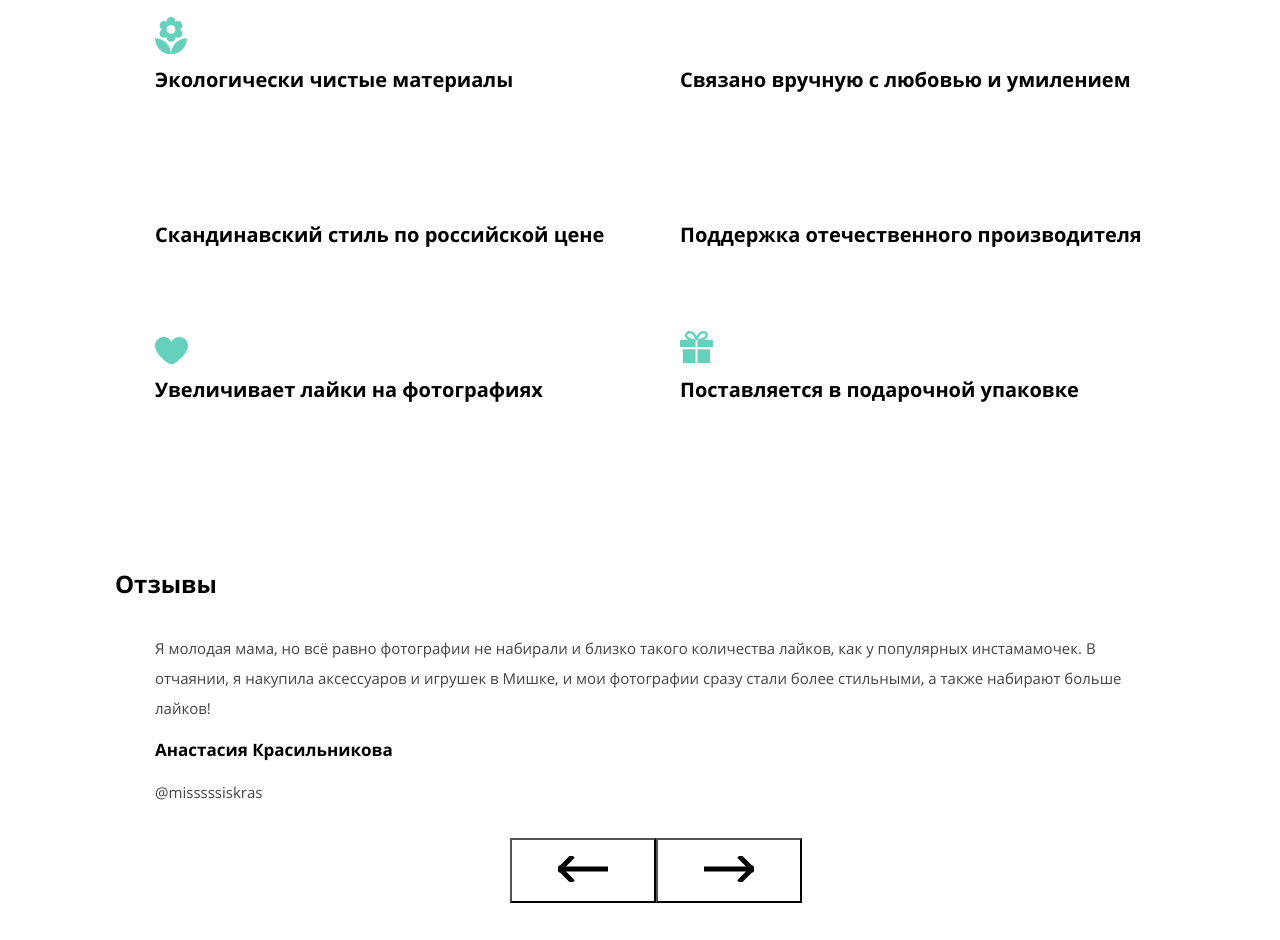
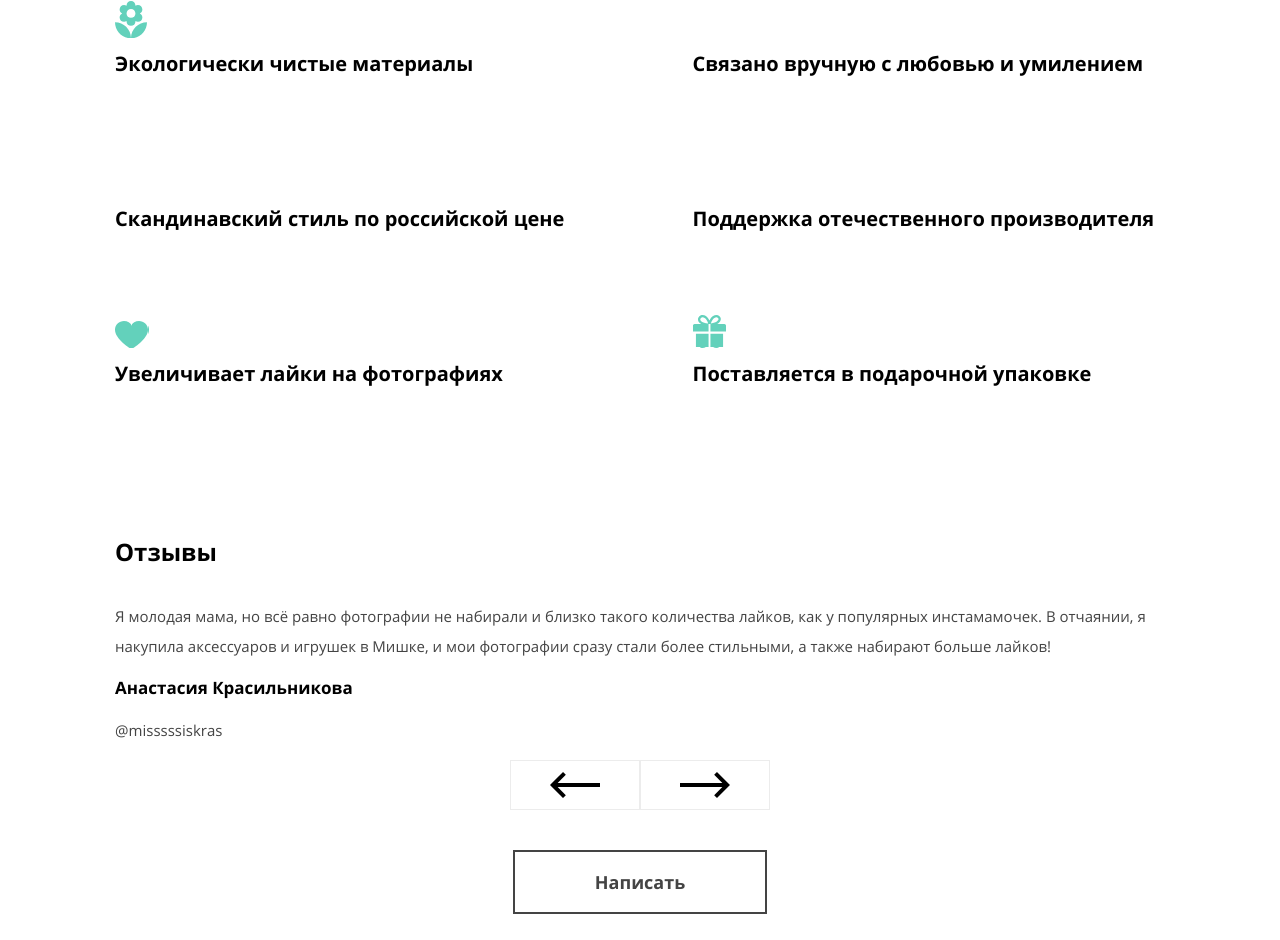
Before and after one commit to IPtrv/989055-mishka-17, a website: page source/index.html in a window 1280 px wide. Shown: the part 1838-2778 px from the top of the page. Drawn offline with nearby package versions, Linux system fonts and the light colour scheme; files that its build step writes are made by us from their sources; files whose address does not match are found by name.

Commit message:
Внёс правки в отзывы и преимущества

```diff
--- a/source/index.html
+++ b/source/index.html
@@ -49,8 +49,8 @@
             </div>
         </div>
       </section>
-      <div class="container">
-        <section class="week-product">
+      <section class="week-product">
+        <div class="container">
           <header class="week-product__header">
             <h2>Вязаные корзинки</h2>
             <div>Товар недели</div>
@@ -88,8 +88,8 @@
               <a href="#" class="btn">Заказать</a>
             </div>
           </div>
-        </section>
-      </div>
+        </div>
+      </section>
       <section class="advantages">
         <div class="container">
           <h2 >Коротко о нас</h2>
@@ -130,20 +130,14 @@
             </blockquote>
           </div>
           <div class="reviews__toggles">
-            <button class="reviews__prev" type="button">
-              <svg>
-                <line x1="0" y1="50%" x2="50" y2="50%" stroke="#000000" stroke-width="5"/>
-                <line x1="0" y1="15" x2="15" y2="0" stroke="#000000" stroke-width="5"/>
-                <line x1="0" y1="11" x2="15" y2="26" stroke="#000000" stroke-width="5"/>
-              </svg>
-            </button>
-            <button class="reviews__next" type="button">
-              <svg>
-                <line x1="0" y1="50%" x2="50" y2="50%" stroke="#000000" stroke-width="5"/>
-                <line x1="50" y1="15" x2="35" y2="0" stroke="#000000" stroke-width="5"/>
-                <line x1="50" y1="11" x2="35" y2="26" stroke="#000000" stroke-width="5"/>
-              </svg>
-            </button>
+            <div class="reviews__prev">
+              <button type="button">
+              </button>
+            </div>
+            <div class="reviews__next">
+              <button type="button">
+              </button>
+            </div>
           </div>
         </div>
         <div class="reviews__btn">
--- a/source/less/blocks/advantages.less
+++ b/source/less/blocks/advantages.less
@@ -10,6 +10,7 @@
 }
 
 .advantages__list {
+  .offset(0; 0);
   list-style: none;
 }
 
@@ -49,7 +50,10 @@
 }
 
 .advantages__item--heart::after {
-  .pseudo();
+  content: "";
+  position: absolute;
+  left: 0;
+  bottom: 30px;
   margin-bottom: 20px;
   .size(34px; 27px);
 
@@ -57,7 +61,10 @@
 }
 
 .advantages__item--ball::after {
-  .pseudo();
+  content: "";
+  position: absolute;
+  left: 0;
+  bottom: 30px;
   margin-bottom: 20px;
   .size(35px; 35px);
 
@@ -65,7 +72,10 @@
 }
 
 .advantages__item--rocket::after {
-  .pseudo();
+  content: "";
+  position: absolute;
+  left: 0;
+  bottom: 30px;
   margin-bottom: 20px;
   .size(55px; 23px);
 
@@ -73,7 +83,10 @@
 }
 
 .advantages__item--gift::after {
-  .pseudo();
+  content: "";
+  position: absolute;
+  left: 0;
+  bottom: 30px;
   margin-bottom: 20px;
   .size(33px; 33px);
 
@@ -90,10 +103,10 @@
   .advantages__wrap {
     display: flex;
     justify-content: space-between;
+  }
 
-    ul {
-      width: 50%;
-    }
+  .advantages__list {
+    width: 45%;
   }
 
   .advantages__item {
--- a/source/less/blocks/reviews.less
+++ b/source/less/blocks/reviews.less
@@ -1,4 +1,5 @@
 .reviews__item {
+  .offset(0; 0);
   display: flex;
   flex-direction: column;
   justify-content: space-between;
@@ -32,22 +33,40 @@
   justify-content: space-between;
 
   width: 260px;
+  height: 50px;
+}
 
-  svg {
-    margin: 15px 40px;
-    width: 50px;
-    height: 26px;
+.reviews__prev {
+  width: 50%;
+
+  border: 1px solid #ececec;
+
+  button {
+    outline: none;
+    border: none;
+    .size(100%; 100%);
+    background-image: url("../img/icon-left-arrow.svg");
+    background-repeat: no-repeat;
+    background-position: center;
+    background-color: #ffffff;
+
   }
 }
 
-.reviews__prev {
-  border: 1 px solid #ececec;
-  background-color: #ffffff;
-}
+.reviews__next {
+  width: 50%;
 
-.reviews__next {
-  border: 1 px solid #ececec;
-  background-color: #ffffff;
+  border: 1px solid #ececec;
+
+  button {
+    outline: none;
+    border: none;
+    .size(100%; 100%);
+    background-image: url("../img/icon-right-arrow.svg");
+    background-repeat: no-repeat;
+    background-position: center;
+    background-color: #ffffff;
+  }
 }
 
 .reviews__btn {
--- a/source/less/blocks/week-product.less
+++ b/source/less/blocks/week-product.less
@@ -19,8 +19,6 @@
   flex-direction: column;
   justify-content: center;
   align-items: center;
-  margin: 0 auto;
-  padding: 0 25px;
 }
 
 .week-product__cost-btn {
@@ -28,7 +26,6 @@
   flex-direction: column;
   justify-content: center;
 
-  width: 50%;
   margin-top: 80px;
 
   p {
@@ -40,7 +37,7 @@
   }
 
   a {
-    padding: 20px 100px;
+    padding: 20px 85px;
 
     font-size: 17px;
     line-height: 24px;
--- a/source/less/mixins.less
+++ b/source/less/mixins.less
@@ -7,11 +7,3 @@
   width: @width;
   height: @height;
 }
-
-.pseudo {
-  content: "";
-  position: absolute;
-  left: 0;
-  bottom: 30px;
-  background-repeat: no-repeat;
-}
```
